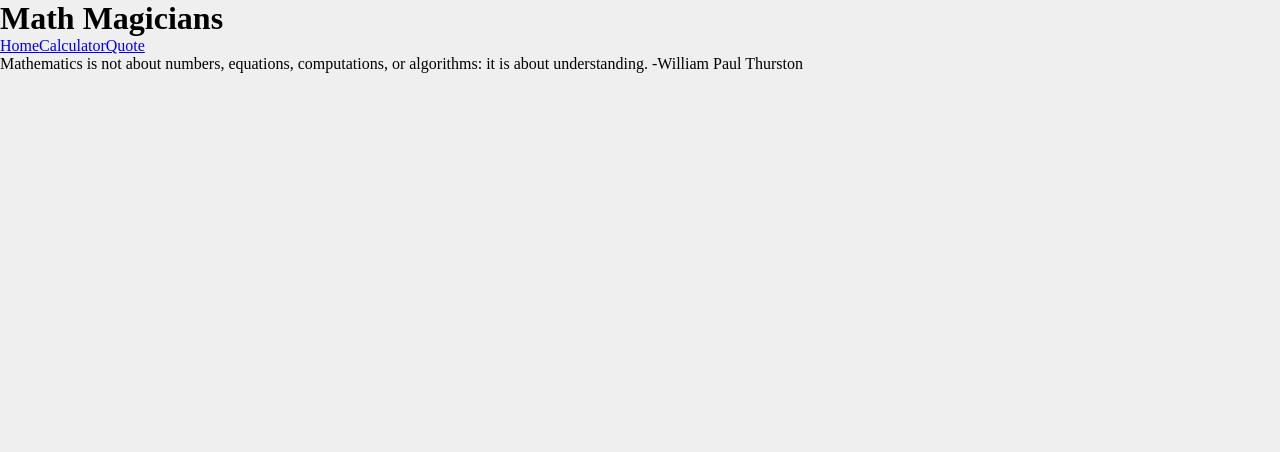
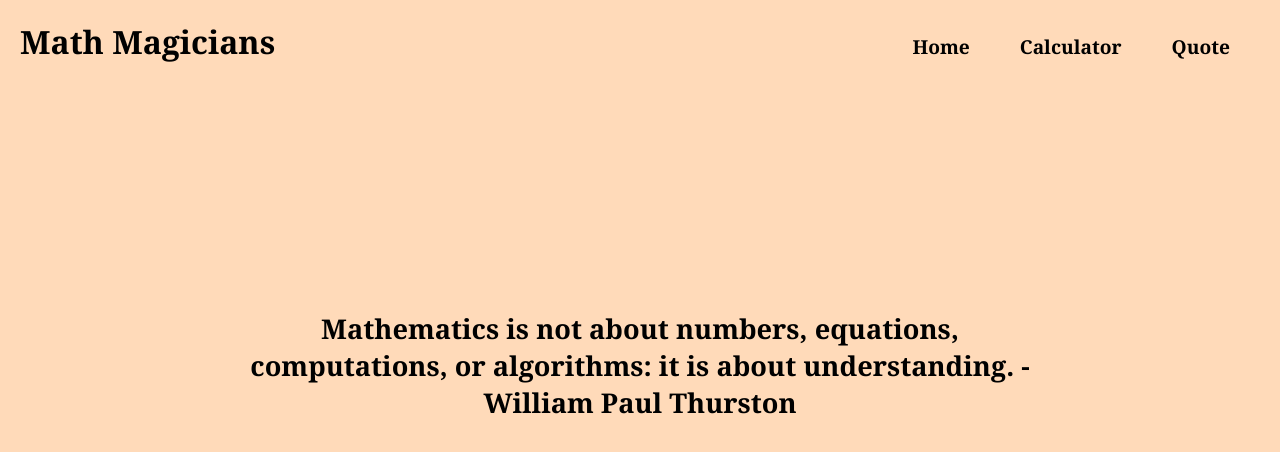
Before and after one commit to TechnoAndy/math-magicians, a React (Create React App) app: page /quote in a window 1280 px wide. Shown: the top 452 px of the page. Built offline with nearby package versions, Linux system fonts and the light colour scheme.

Commit message:
Added styling to web pages

```diff
--- a/src/index.css
+++ b/src/index.css
@@ -6,7 +6,8 @@
 
 body {
   height: 100vh;
-  background-color: #efefef;
+  background-color: peachpuff;
+  font-family: Cambria, Cochin, Georgia, Times, 'Times New Roman', serif;
 }
 
 .App {
@@ -14,6 +15,7 @@ body {
   min-height: 100vh;
   align-items: center;
   justify-content: center;
+  padding-bottom: 200px;
 }
 
 .c-container {
@@ -63,3 +65,48 @@ body {
 .press-btn-2:hover {
   background-color: #d2d2d2;
 }
+
+.Heading,
+.Heading-1 {
+  padding: 20px 20px;
+}
+
+.Heading-2 {
+ padding-right: 100px;
+}
+
+.nav-links {
+  display: flex;
+  justify-content: flex-end;
+  gap: 50px;
+  padding-right: 50px;
+  margin-top: -50px;
+  font-size: 1.2rem;
+}
+
+.nav-links a {
+  text-decoration: none;
+  color: black;
+  font-weight: bold;
+}
+
+.nav-links a:hover {
+  background-color: white;
+  border-radius: 5px;
+  padding: 5px;
+}
+
+.Description {
+  width: 100%;
+  padding: 100px;
+  font-size: 1.2rem;
+}
+
+.Description-q {
+  text-align: center;
+  padding: 250px;
+  width: 100%;
+  font-size: 1.7rem;
+  font-weight: 600;
+
+}
```
